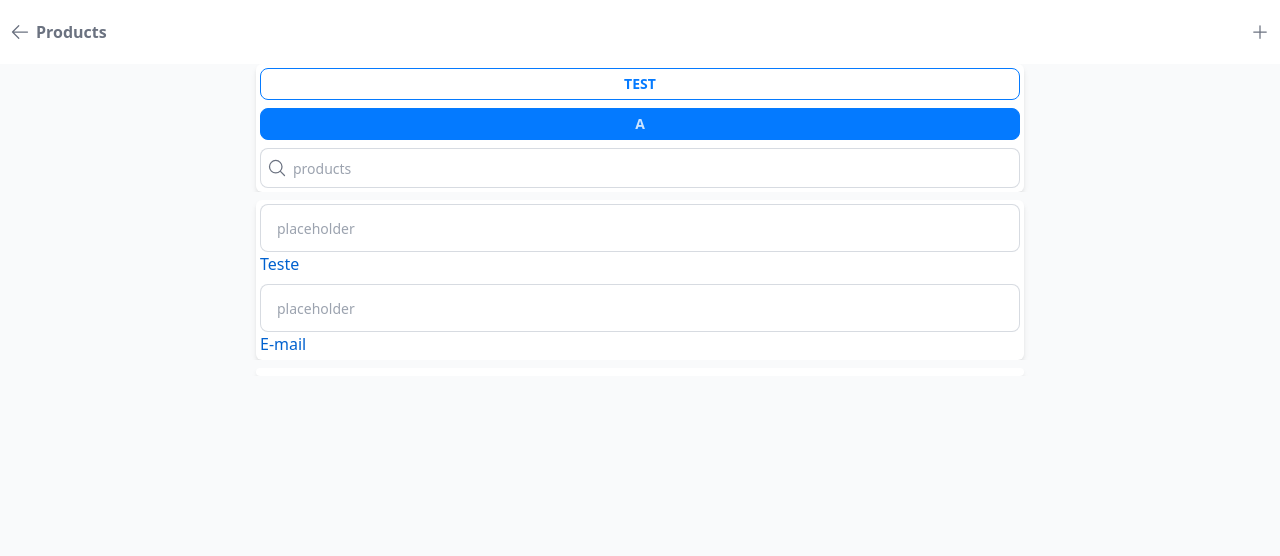
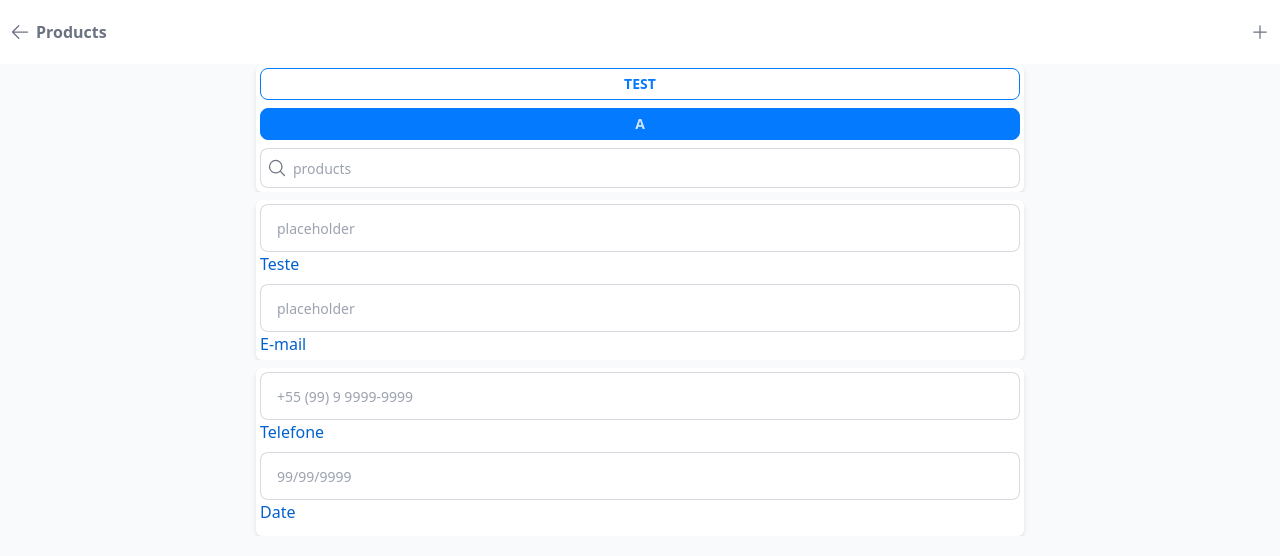
Before and after one commit to michelssousa/pwa-barber-shop, a Next.js app: page / in a window 1280 px wide. Shown: the top 556 px of the page. Built offline with nearby package versions, Linux system fonts and the light colour scheme; what tw-elements would draw is missing.

Commit message:
Created masks

```diff
--- a/components/index.tsx
+++ b/components/index.tsx
@@ -1,7 +1,9 @@
 import tw from 'tailwind-styled-components'
 import React, { Children, useState } from 'react'
+import InputMask from 'react-input-mask'
 import type { ReactElement } from 'react'
 import { useRouter } from 'next/router'
+import * as UT from '@lib/utils'
 
 //#region Actions
 
@@ -235,6 +237,133 @@ export const Input = ({
         {label}
       </label>
     </div>
+  )
+}
+
+const InputMaskBase = (props: any) => {
+  return (
+    <div className="form-floating">
+      <InputMask
+        className="w-full input input-bordered text-sm form-control block"
+        mask={props.mask}
+        placeholder={props.placeholder || props.mask}
+        {...props}
+      />
+      <label htmlFor="floatingInput" className="text-primary-focus">
+        {props.label}
+      </label>
+    </div>
+  )
+}
+
+export const InputMaskPhone = (props: any) => {
+  function handleChange(event) {
+    props.onChange({
+      ...event,
+      target: {
+        ...event.target,
+        name,
+        value: UT.onlyNumbers(event.target.value),
+      },
+    })
+  }
+  return (
+    <InputMaskBase
+      label={props.label}
+      mask="+55 (99) 9 9999-9999"
+      {...props}
+      onChange={handleChange}
+    />
+  )
+}
+
+export const InputMaskPin = (props: any) => {
+  function handleChange(event) {
+    props.onChange({
+      ...event,
+      target: {
+        ...event.target,
+        name,
+        value: UT.onlyNumbers(event.target.value),
+      },
+    })
+  }
+  return <InputMaskBase label={props.label} mask="9999" {...props} onChange={handleChange} />
+}
+
+export const InputMaskGoogleOTP = (props: any) => {
+  return <InputMaskBase label={props.label} mask="G-999999" {...props} />
+}
+
+export const InputMaskCreditCard = (props: any) => {
+  function handleChange(event) {
+    props.onChange({
+      ...event,
+      target: {
+        ...event.target,
+        name,
+        value: UT.onlyNumbers(event.target.value),
+      },
+    })
+  }
+  return (
+    <InputMaskBase
+      label={props.label}
+      mask="9999 9999 9999 9999"
+      {...props}
+      onChange={handleChange}
+    />
+  )
+}
+
+export const InputMaskDate = (props: any) => {
+  function handleChange(event) {
+    props.onChange({
+      ...event,
+      target: {
+        ...event.target,
+        name,
+        value: UT.onlyNumbers(event.target.value),
+      },
+    })
+  }
+  return <InputMaskBase label={props.label} mask="99/99/9999" {...props} onChange={handleChange} />
+}
+
+export const InputMaskCPF = (props: any) => {
+  function handleChange(event) {
+    props.onChange({
+      ...event,
+      target: {
+        ...event.target,
+        name,
+        value: UT.onlyNumbers(event.target.value),
+      },
+    })
+  }
+  return (
+    <InputMaskBase label={props.label} mask="999.999.999-99" {...props} onChange={handleChange} />
+  )
+}
+
+export const InputMaskCNPJ = (props: any) => {
+  function handleChange(event) {
+    props.onChange({
+      ...event,
+      target: {
+        ...event.target,
+        name,
+        value: UT.onlyNumbers(event.target.value),
+      },
+    })
+  }
+  return (
+    <InputMaskBase
+      label={props.label}
+      mask="99.999.999/9999-99"
+      {...props}
+      onChange={handleChange}
+    />
   )
 }
 
--- /dev/null
+++ b/lib/index.ts
@@ -0,0 +1,3 @@
+import * as UT from '@lib/utils'
+
+export { UT }
--- /dev/null
+++ b/lib/utils.ts
@@ -0,0 +1 @@
+export const onlyNumbers = (str: string) => str.replace(/[^0-9]/g, '')
--- a/package.json
+++ b/package.json
@@ -24,6 +24,7 @@
     "nexus": "1.2.0",
     "react": "^18.0.0-rc.3",
     "react-dom": "^18.0.0-rc.3",
+    "react-input-mask": "^2.0.4",
     "sass": "1.49.9",
     "tailwind-styled-components": "^2.2.0",
     "tw-elements": "^1.0.0-alpha13"
@@ -34,6 +35,7 @@
     "@types/node": "17.0.23",
     "@types/react": "17.0.43",
     "@types/react-dom": "17.0.14",
+    "@types/react-input-mask": "^3.0.2",
     "autoprefixer": "10.4.4",
     "concurrently": "7.0.0",
     "eslint": "8.12.0",
--- a/pages/index.tsx
+++ b/pages/index.tsx
@@ -3,7 +3,10 @@
 import React, { useState } from 'react'
 import type { NextPage } from 'next'
 import * as M from '@components/index'
+
+
 //#endregion
+
 
 const Home: NextPage = () => {
   // const { data: session } = useSession()
@@ -16,6 +19,12 @@ const Home: NextPage = () => {
   const handleNameOnChange = (n: any) => {
     setName(n)
   }
+
+
+
+
+  const [phone, setPhone] = useState('')
+  const handleInput = ({ target: { value } }) => setPhone(value)
 
   return (
     <>
@@ -38,7 +47,11 @@ const Home: NextPage = () => {
         </M.Content>
         <M.Spacer />
         <M.Content>
-          <M.P>{name}</M.P>
+          <M.InputMaskPhone label="Telefone" value={phone} onChange={handleInput} />
+          <M.Spacer />
+          <M.InputMaskDate label="Date" value={phone} onChange={handleInput} />
+          <M.Spacer />
+          <M.P>{phone}</M.P>
         </M.Content>
       </M.Wrapper>
     </>
```
Also changed, not shown: 1 other file (tests, documents, lock files or other folders).
